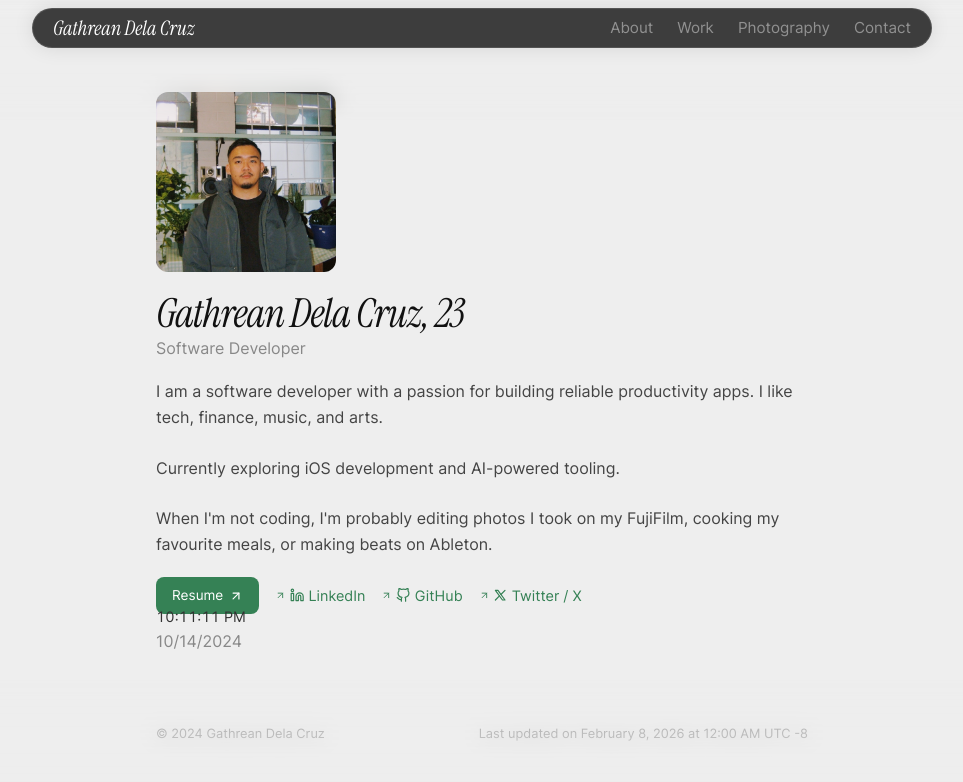
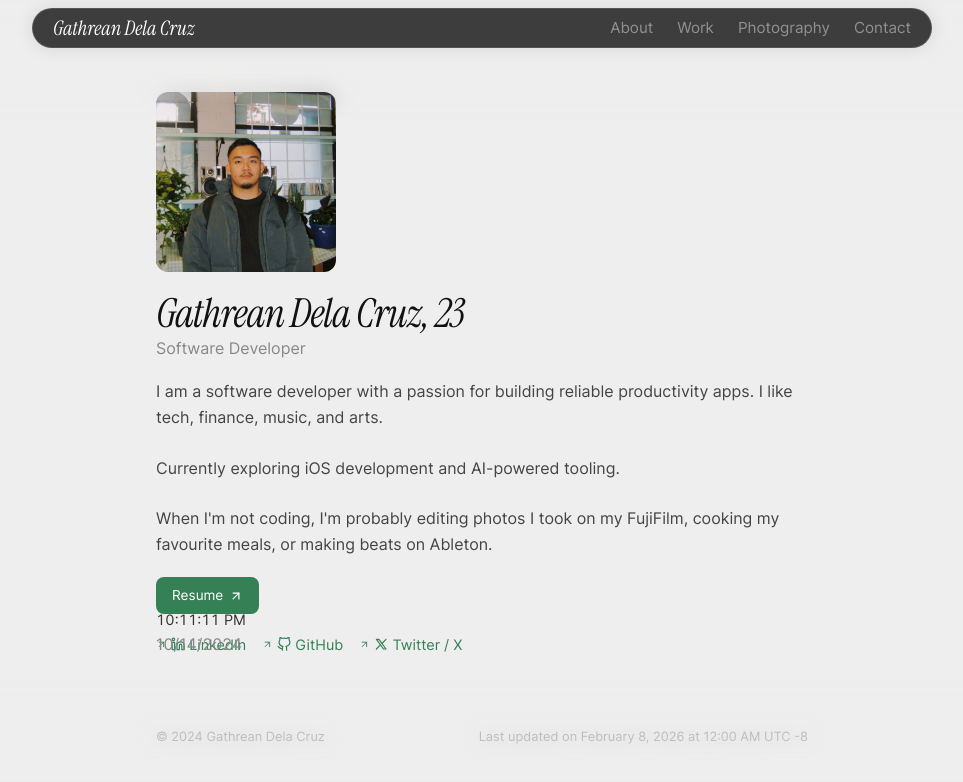
Before and after one commit to gathrean/my-portfolio, a React (Create React App) app: page / in a window 1280 px wide. Shown: the top 782 px of the page, without its empty margins (158-1121 px from the left). Built offline with nearby package versions, Linux system fonts and the light colour scheme; no server answers.

Commit message:
Moved Resume button to its own row

```diff
--- a/src/pages/LandingPage/LandingPage.jsx
+++ b/src/pages/LandingPage/LandingPage.jsx
@@ -96,6 +96,8 @@ export function LandingPage() {
 
         <div className="hero-links">
           <ExternalButton href={RESUME_URL} tooltip="Last updated October 2024">Resume</ExternalButton>
+        </div>
+        <div className="hero-links">
           <ExternalLink href={LINKEDIN_URL} icon={<LinkedInIcon />}>LinkedIn</ExternalLink>
           <ExternalLink href={GITHUB_URL} icon={<GitHubIcon />}>GitHub</ExternalLink>
           <ExternalLink href={TWITTER_URL} icon={<XIcon />}>Twitter / X</ExternalLink>
```
